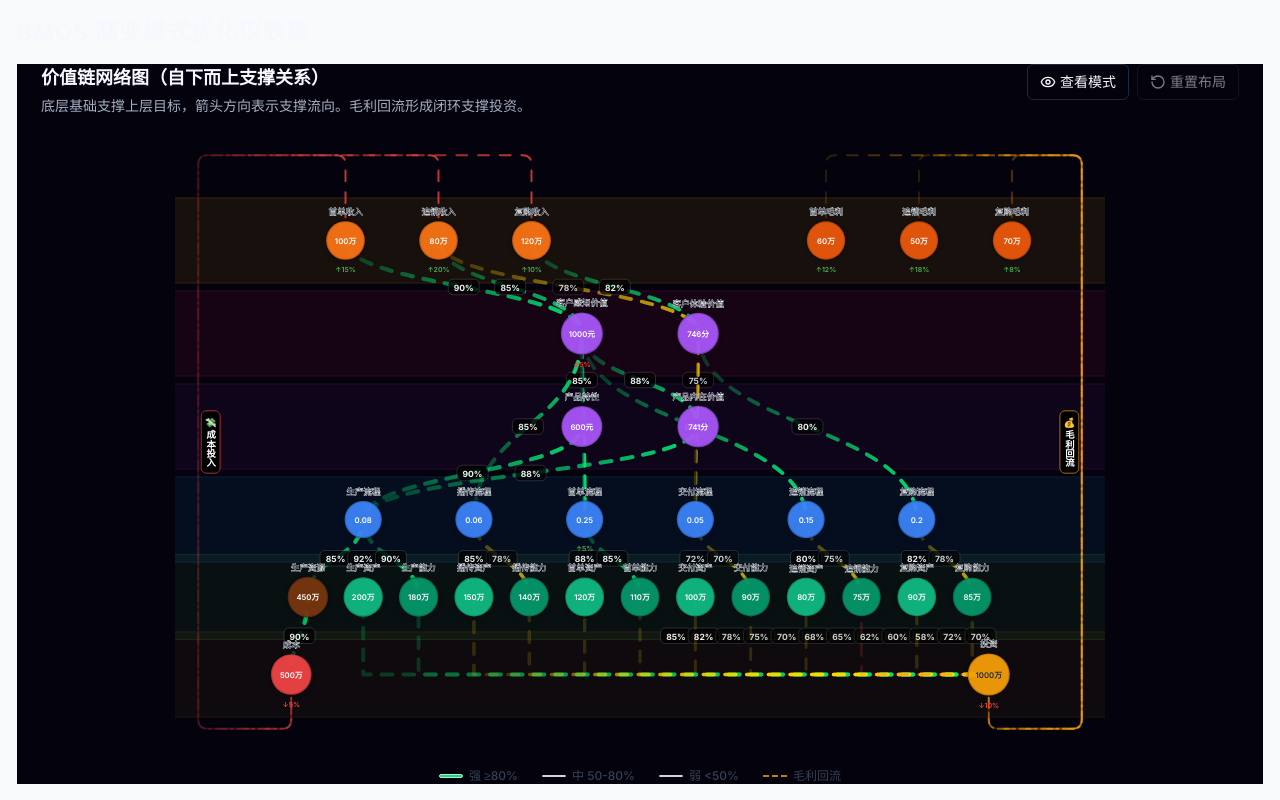
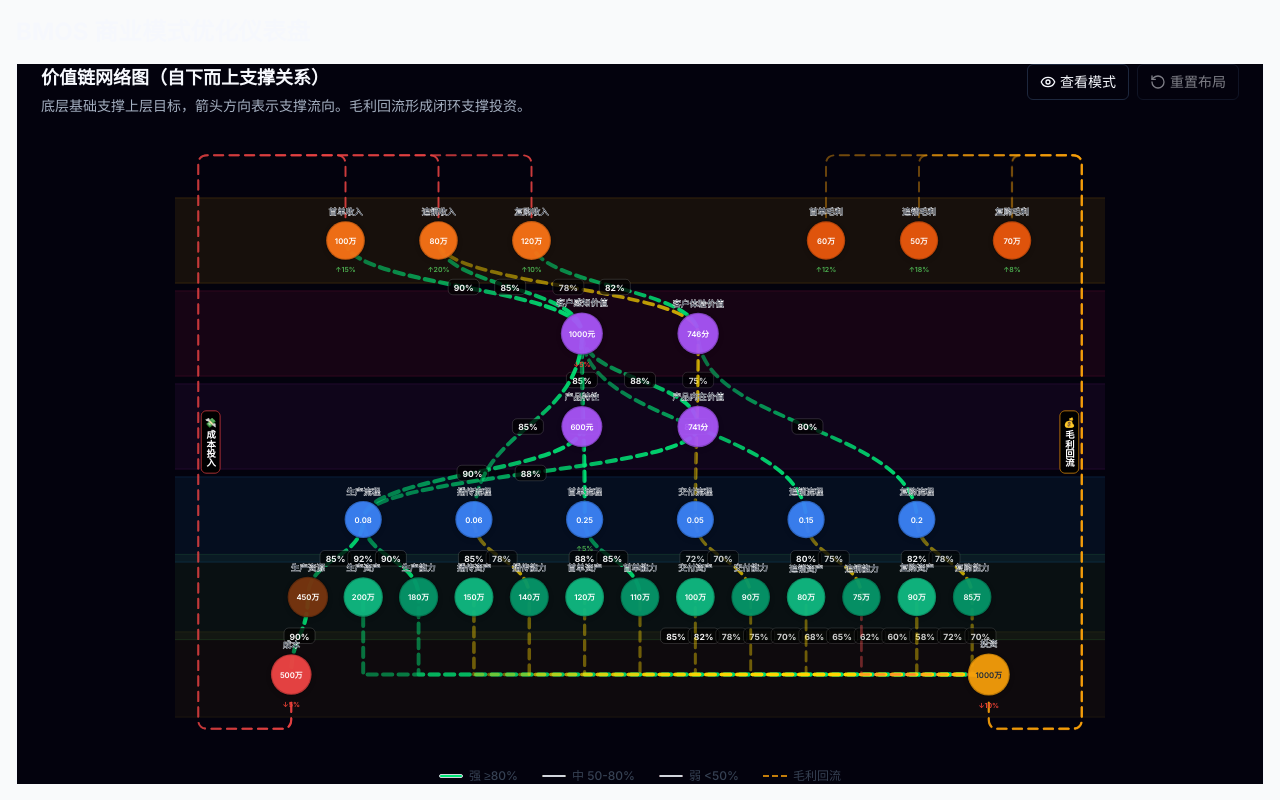
Before and after one commit to billHuangFeng/qbm-ai-system, a React (Vite) app: page / in a window 1280 px wide. Built offline with nearby package versions, Linux system fonts and the light colour scheme.

Commit message:
Fix: Improve line visibility

```diff
--- a/src/components/Visualization/ValueNetworkGraph.tsx
+++ b/src/components/Visualization/ValueNetworkGraph.tsx
@@ -180,7 +180,7 @@ export function ValueNetworkGraph(props: ValueNetworkGraphProps) {
         stroke={getGradientUrl(efficiency)}
         strokeWidth={width}
         fill="none"
-        strokeDasharray="14 14"
+        strokeDasharray="12 8"
         strokeLinecap="round"
         className={getAnimationClass(efficiency)}
       />
@@ -195,7 +195,7 @@ export function ValueNetworkGraph(props: ValueNetworkGraphProps) {
         stroke={getGradientUrl(efficiency)}
         strokeWidth={width}
         fill="none"
-        strokeDasharray="14 14"
+        strokeDasharray="12 8"
         strokeLinecap="round"
         className={getAnimationClass(efficiency)}
       />
@@ -212,7 +212,7 @@ export function ValueNetworkGraph(props: ValueNetworkGraphProps) {
         stroke={getGradientUrl(efficiency)}
         strokeWidth={width}
         fill="none"
-        strokeDasharray="14 14"
+        strokeDasharray="12 8"
         strokeLinecap="round"
         strokeLinejoin="round"
         className={getAnimationClass(efficiency)}
@@ -248,11 +248,11 @@ export function ValueNetworkGraph(props: ValueNetworkGraphProps) {
           d={pathData}
           stroke="url(#gradient-feedback)"
           strokeWidth={2.5}
-          strokeDasharray="14 14"
+          strokeDasharray="12 8"
           fill="none"
           strokeLinecap="round"
           className="flow-arrow"
-          opacity={0.85}
+          opacity={0.9}
         />
         {/* 毛利回流标签（深色背景+白色文字）*/}
         <rect
@@ -306,11 +306,11 @@ export function ValueNetworkGraph(props: ValueNetworkGraphProps) {
           d={pathData}
           stroke="url(#gradient-cost)"
           strokeWidth={2.5}
-          strokeDasharray="14 14"
+          strokeDasharray="12 8"
           fill="none"
           strokeLinecap="round"
           className="flow-arrow"
-          opacity={0.85}
+          opacity={0.9}
         />
         {/* 成本投入标签（深色背景+白色文字）*/}
         <rect
@@ -450,38 +450,38 @@ export function ValueNetworkGraph(props: ValueNetworkGraphProps) {
         <div className="w-full flex items-center justify-center">
           <svg ref={svgRef} viewBox="0 0 1200 800" className="w-full h-auto max-h-[calc(100vh-180px)]" preserveAspectRatio="xMidYMid meet">
             <defs>
-              {/* 高效率渐变（绿色：从淡到浓）*/}
+              {/* 高效率渐变（绿色：从淡到浓）- 提高最小透明度 */}
               <linearGradient id="gradient-high" x1="0%" y1="0%" x2="100%" y2="0%">
-                <stop offset="0%" stopColor="#00E676" stopOpacity="0.2" />
-                <stop offset="50%" stopColor="#00E676" stopOpacity="0.6" />
+                <stop offset="0%" stopColor="#00E676" stopOpacity="0.5" />
+                <stop offset="50%" stopColor="#00E676" stopOpacity="0.75" />
                 <stop offset="100%" stopColor="#00E676" stopOpacity="1" />
               </linearGradient>
 
-              {/* 中等效率渐变（黄色）*/}
+              {/* 中等效率渐变（黄色）- 提高最小透明度 */}
               <linearGradient id="gradient-medium" x1="0%" y1="0%" x2="100%" y2="0%">
-                <stop offset="0%" stopColor="#FFD700" stopOpacity="0.2" />
-                <stop offset="50%" stopColor="#FFD700" stopOpacity="0.6" />
+                <stop offset="0%" stopColor="#FFD700" stopOpacity="0.5" />
+                <stop offset="50%" stopColor="#FFD700" stopOpacity="0.75" />
                 <stop offset="100%" stopColor="#FFD700" stopOpacity="1" />
               </linearGradient>
 
-              {/* 低效率渐变（红色）*/}
+              {/* 低效率渐变（红色）- 提高最小透明度 */}
               <linearGradient id="gradient-low" x1="0%" y1="0%" x2="100%" y2="0%">
-                <stop offset="0%" stopColor="#FF5252" stopOpacity="0.2" />
-                <stop offset="50%" stopColor="#FF5252" stopOpacity="0.6" />
+                <stop offset="0%" stopColor="#FF5252" stopOpacity="0.5" />
+                <stop offset="50%" stopColor="#FF5252" stopOpacity="0.75" />
                 <stop offset="100%" stopColor="#FF5252" stopOpacity="1" />
               </linearGradient>
 
-              {/* 毛利回流渐变（琥珀色）*/}
+              {/* 毛利回流渐变（琥珀色）- 提高最小透明度 */}
               <linearGradient id="gradient-feedback" x1="0%" y1="0%" x2="100%" y2="0%">
-                <stop offset="0%" stopColor="#F59E0B" stopOpacity="0.2" />
-                <stop offset="50%" stopColor="#F59E0B" stopOpacity="0.6" />
+                <stop offset="0%" stopColor="#F59E0B" stopOpacity="0.5" />
+                <stop offset="50%" stopColor="#F59E0B" stopOpacity="0.75" />
                 <stop offset="100%" stopColor="#F59E0B" stopOpacity="1" />
               </linearGradient>
 
-              {/* 成本投入渐变（红色）*/}
+              {/* 成本投入渐变（红色）- 提高最小透明度 */}
               <linearGradient id="gradient-cost" x1="0%" y1="0%" x2="100%" y2="0%">
-                <stop offset="0%" stopColor="#EF4444" stopOpacity="0.2" />
-                <stop offset="50%" stopColor="#EF4444" stopOpacity="0.6" />
+                <stop offset="0%" stopColor="#EF4444" stopOpacity="0.5" />
+                <stop offset="50%" stopColor="#EF4444" stopOpacity="0.75" />
                 <stop offset="100%" stopColor="#EF4444" stopOpacity="1" />
               </linearGradient>
             </defs>
--- a/src/index.css
+++ b/src/index.css
@@ -62,7 +62,7 @@ body {
 /* 渐变虚线流动动画 */
 @keyframes dash-flow {
   0% {
-    stroke-dashoffset: 28;
+    stroke-dashoffset: 20;
   }
   100% {
     stroke-dashoffset: 0;
```
